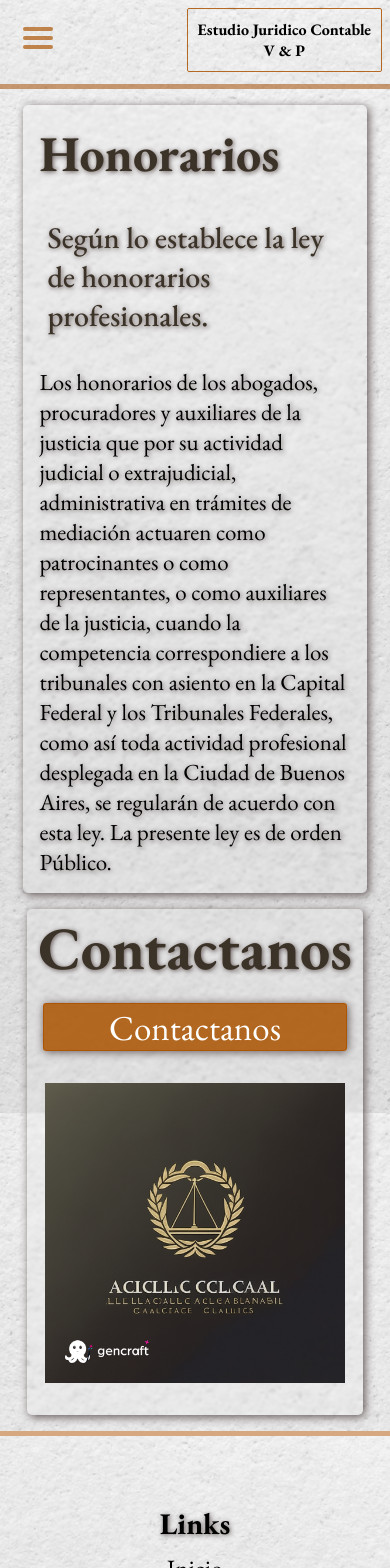
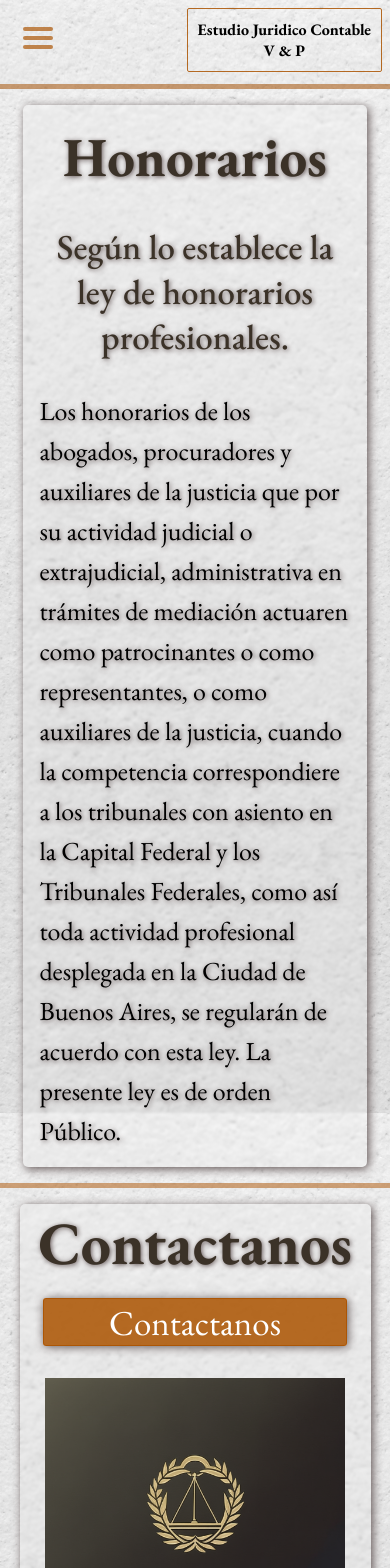
Before and after one commit to AgusPereyraa/juridicoContable, a React (Create React App) app: page /prices in a window 390 px wide. Shown: the top 1568 px of the page. Built offline with nearby package versions, Linux system fonts and the light colour scheme.

Commit message:
prices full responsive

```diff
--- a/src/Components/HomePrices/HomePrices.jsx
+++ b/src/Components/HomePrices/HomePrices.jsx
@@ -16,6 +16,8 @@ export default function HomePrices() {
                 <P text='Según lo establece la ley de honorarios profesionales.' />
                 <Span text='Los honorarios de los abogados, procuradores y auxiliares de la justicia que por su actividad judicial o extrajudicial, administrativa en trámites de mediación actuaren como patrocinantes o como representantes, o como auxiliares de la justicia, cuando la competencia correspondiere a los tribunales con asiento en la Capital Federal y los Tribunales Federales, como así toda actividad profesional desplegada en la Ciudad de Buenos Aires, se regularán de acuerdo con esta ley. La presente ley es de orden Público.' />
             </div>
+
+            <div className='separator'></div>
 
             <div className='aboutContact'>
 
--- a/src/Components/HomePrices/homePrices.css
+++ b/src/Components/HomePrices/homePrices.css
@@ -40,3 +40,109 @@
     font-size: 23px;
     text-shadow: 1px 1px 5px #625555;
 }
+
+/* ---------------------- */
+
+@media (max-width: 1440px) {
+    .textPrices {
+        margin: 1rem;
+    }
+
+    .textPrices h2 {
+        font-size: 55px;
+    }
+
+    .textPrices p {
+        font-size: 35px;
+    }
+
+    .textPrices span {
+        font-size: 26px;
+        line-height: 40px;
+    }
+
+    .aboutContact {
+        width: 90%;
+    }
+
+    .about {
+        flex-wrap: none;
+    }
+}
+
+@media (max-width: 1024px) {
+    .textPrices {
+        margin: 1rem;
+    }
+
+    .textPrices h2 {
+        font-size: 55px;
+    }
+
+    .textPrices p {
+        font-size: 35px;
+    }
+
+    .textPrices span {
+        font-size: 26px;
+        line-height: 40px;
+    }
+
+    .aboutContact {
+        width: 90%;
+    }
+
+    .about {
+        flex-wrap: none;
+    }
+}
+
+@media (max-width: 800px) {
+    .textPrices {
+        margin: 1rem;
+    }
+
+    .textPrices h2 {
+        font-size: 55px;
+    }
+
+    .textPrices p {
+        font-size: 35px;
+    }
+
+    .textPrices span {
+        font-size: 26px;
+        line-height: 40px;
+    }
+
+    .aboutContact {
+        width: 90%;
+    }
+}
+
+@media (max-width: 600px) {
+
+    .textPrices {
+        height: 100%;
+        margin: 1rem;
+    }
+
+    .textPrices h2 {
+        font-size: 55px;
+        text-align: center;
+    }
+
+    .textPrices p {
+        font-size: 35px;
+        text-align: center;
+    }
+
+    .textPrices span {
+        font-size: 26px;
+        line-height: 40px;
+    }
+
+    .aboutContact {
+        width: 90%;
+    }
+}
```
